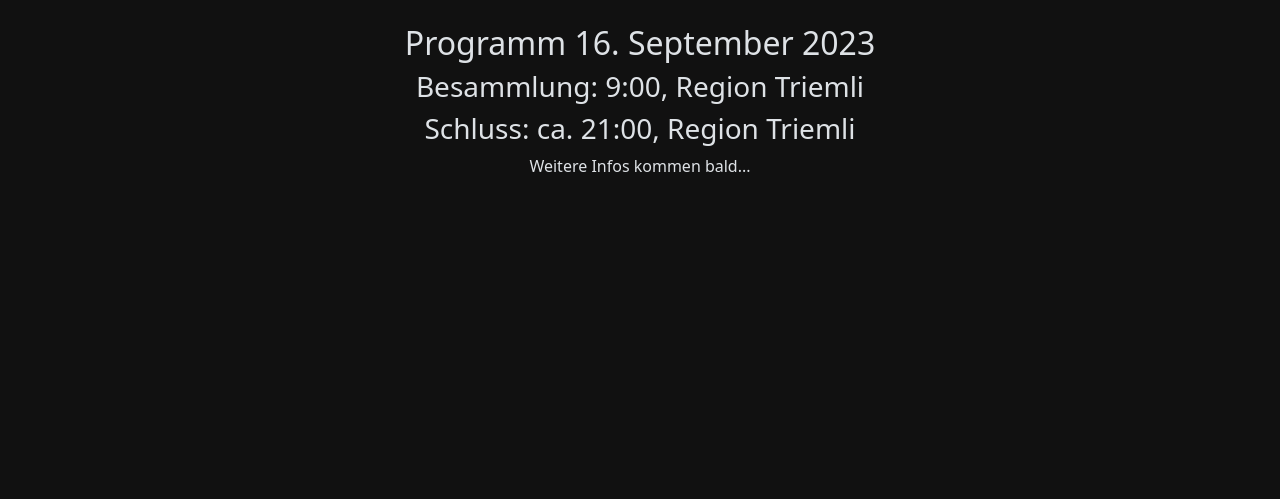
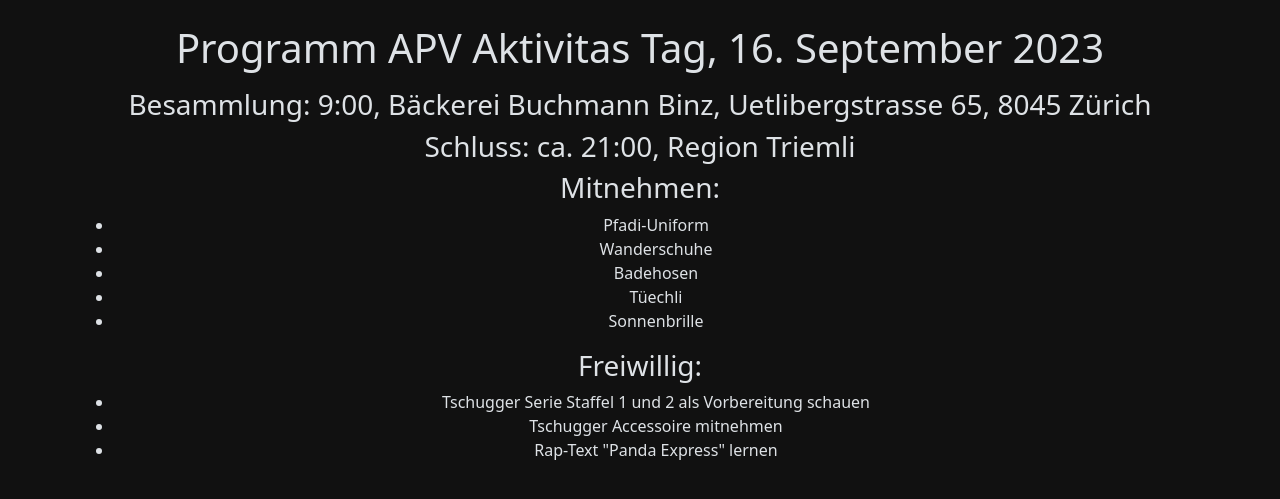
Before and after one commit to alexarnimueller/tschugger, a Flask app: template app/app/templates/infos.html in a window 1280 px wide. Shown: the part 57-556 px from the top of the page. Run offline with Flask 3, Linux system fonts and the light colour scheme; the template is opened without the code that fills it, so the values that code supplies are empty; some libraries are stand-ins or nearby versions.

Commit message:
:memo: infos

```diff
--- a/app/app/templates/infos.html
+++ b/app/app/templates/infos.html
@@ -4,10 +4,23 @@
 {% block content %}
 <div class="row">
   <div class="text-center my-4">
-    <h2>Programm 16. September 2023</h2>
-    <h3>Besammlung: 9:00, Region Triemli</h3>
+    <h1 class="mb-3">Programm APV Aktivitas Tag, 16. September 2023</h2>
+    <h3>Besammlung: 9:00, Bäckerei Buchmann Binz, Uetlibergstrasse 65, 8045 Zürich</h3>
     <h3>Schluss: ca. 21:00, Region Triemli</h3>
-    <p>Weitere Infos kommen bald...</p>
+    <h3 class="mt-1">Mitnehmen:</h3>
+    <ul>
+      <li>Pfadi-Uniform</li>
+      <li>Wanderschuhe</li>
+      <li>Badehosen</li>
+      <li>Tüechli</li>
+      <li>Sonnenbrille</li>
+    </ul>
+    <h3 class="mt-1">Freiwillig:</h3>
+    <ul>
+      <li>Tschugger Serie Staffel 1 und 2 als Vorbereitung schauen</li>
+      <li>Tschugger Accessoire mitnehmen</li>
+      <li>Rap-Text "Panda Express" lernen</li>
+    </ul>
   </div>
 </div>
 {% endblock %}
```
